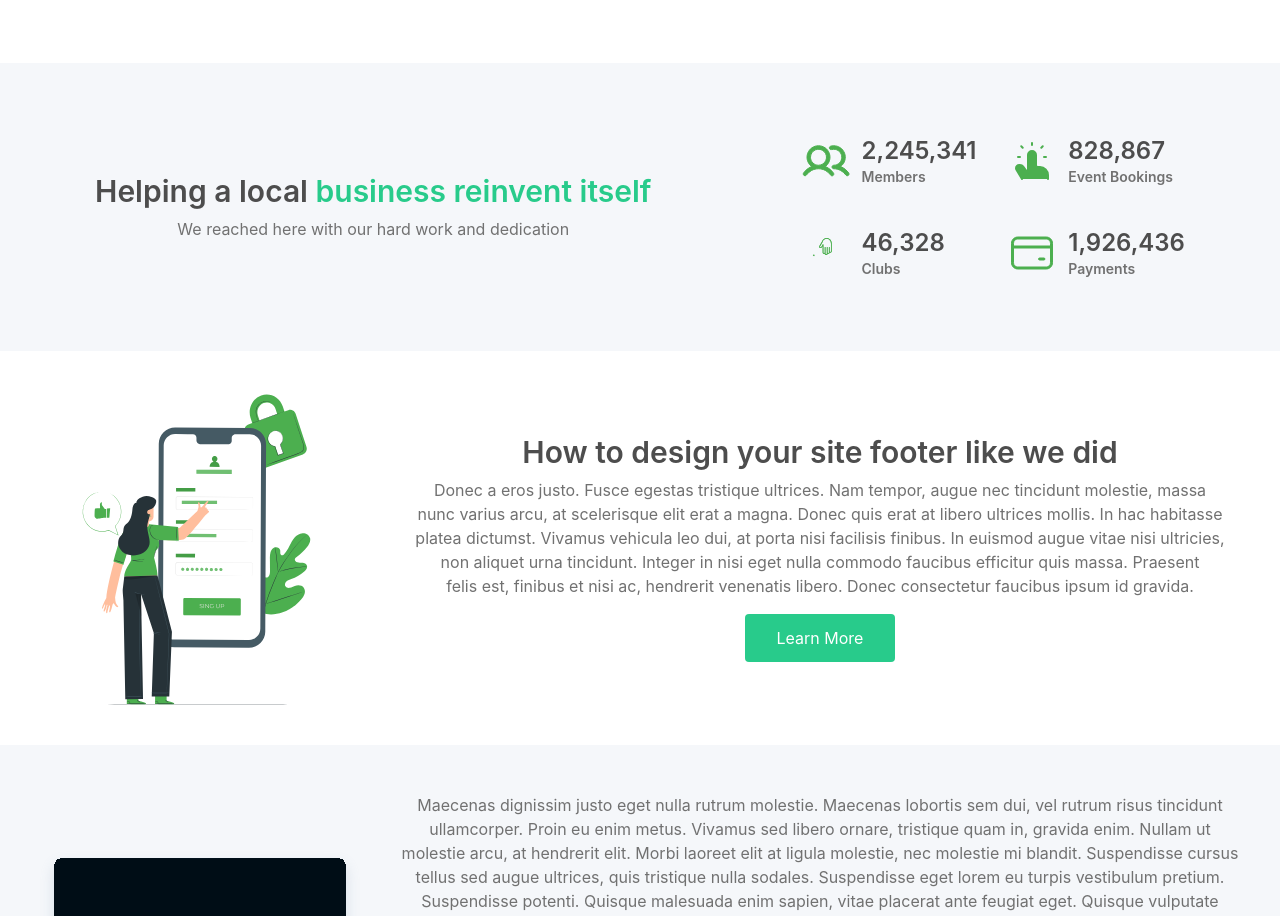
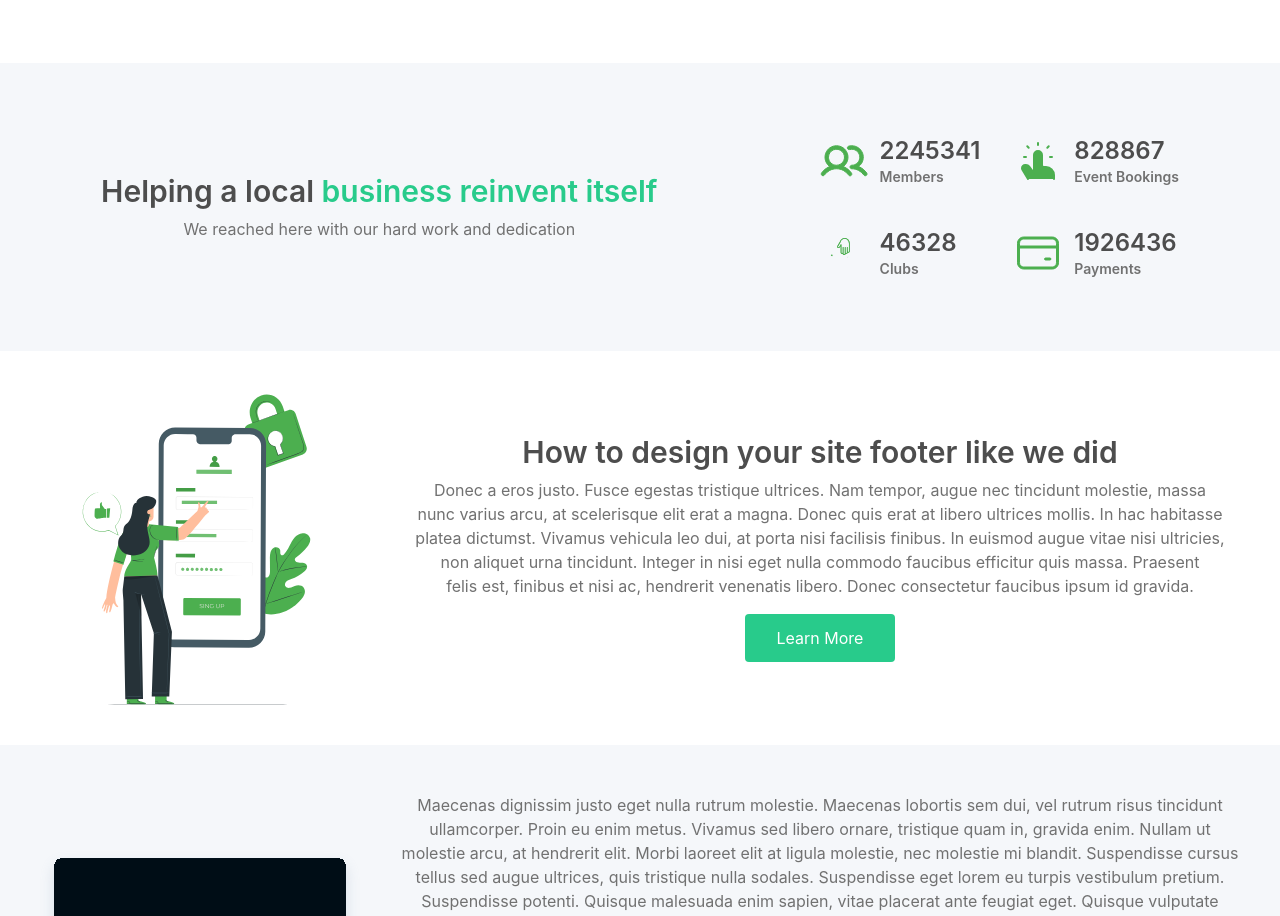
Before and after one commit to estefane-ribeiro/agency-landing-page, a React (Vite) app: page / in a window 1280 px wide. Shown: the part 1920-2836 px from the top of the page. Built offline with nearby package versions, Linux system fonts and the light colour scheme.

Commit message:
feat: adiciona animação de números na section 3

```diff
--- a/src/Section3/Section3.jsx
+++ b/src/Section3/Section3.jsx
@@ -3,9 +3,33 @@ import icon5 from "../img/Icon5.svg";
 import icon6 from "../img/Icon6.svg";
 import icon7 from "../img/Icon7.svg";
 import useScrollAnimation from "../Hooks/useScrollAnimation";
+import { useEffect, useState } from "react";
+
+const numeros = [2245341, 828867, 46328, 1926436];
 
 const Section3 = () => {
   const { ref, isVisible } = useScrollAnimation();
+  const [animaNumero, setAnimaNumero] = useState([0, 0, 0, 0]);
+
+  useEffect(() => {
+    if (!isVisible) return;
+
+    const interval = setInterval(() => {
+      setAnimaNumero((anterior) => {
+        return anterior.map((numero, i) => {
+          const novoNumero = numero + 10000;
+
+          if (novoNumero >= numeros[i]) {
+            return numeros[i];
+          }
+
+          return novoNumero;
+        });
+      });
+    }, 10);
+
+    return () => clearInterval(interval);
+  }, [isVisible]);
 
   return (
     <section
@@ -26,14 +50,14 @@ const Section3 = () => {
           <li>
             <img className="mr-3" src={icon4} alt="icone" />
             <div className="text-dgrey font-semibold text-2xl">
-              2,245,341
+              {animaNumero[0]}
               <span className="text-sm *:font-normal text-grey">Members</span>
             </div>
           </li>
           <li>
             <img className="mr-3" src={icon5} alt="icone" />
             <div className="text-dgrey font-semibold text-2xl">
-              828,867
+              {animaNumero[1]}
               <span className="text-sm *:font-normal text-grey">
                 Event Bookings
               </span>
@@ -42,14 +66,14 @@ const Section3 = () => {
           <li>
             <img className="mr-3" src={icon6} alt="icone" />
             <div className="text-dgrey font-semibold text-2xl">
-              46,328
+              {animaNumero[2]}
               <span className="text-sm *:font-normal text-grey">Clubs</span>
             </div>
           </li>
           <li>
             <img className="mr-3" src={icon7} alt="icone" />
             <div className="text-dgrey font-semibold text-2xl">
-              1,926,436
+              {animaNumero[3]}
               <span className="text-sm *:font-normal text-grey">Payments</span>
             </div>
           </li>
```
